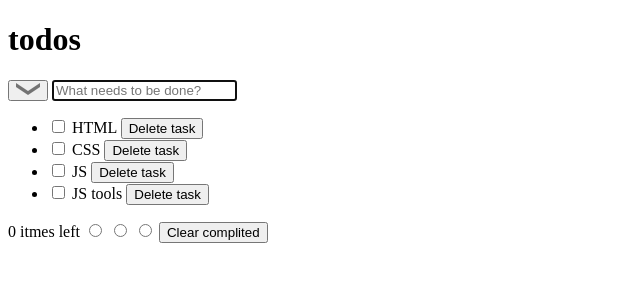
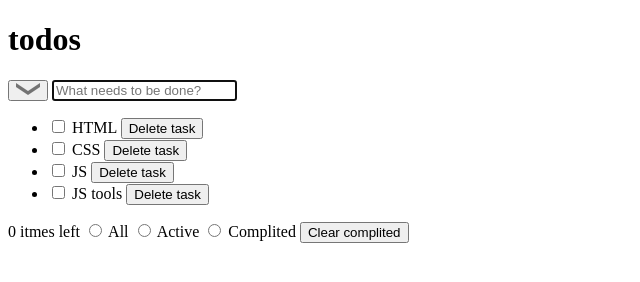
Before and after one commit to ok-technopolis-autumn-2019/Ilya_Gusarov, a plain HTML site: page index.html in a window 1280 px wide. Shown: the whole page, without its empty margins (0-640 px from the left). Drawn offline with Linux system fonts and the light colour scheme.

Commit message:
fixed todo-display-edit

```diff
--- a/index.html
+++ b/index.html
@@ -14,7 +14,7 @@
 
       <div class="upper-menu-bar" role="menubar">
         <button class="select-all" aria-label="open-list-of-tasks">
-          <img src="icons/select-all.png" role="img" />
+          <img src="icons/select-all.png" role="img" alt="picture of select-all button" />
         </button>
         <input
           type="text"
@@ -54,9 +54,18 @@
         <label class="items-left">
           0 itmes left
         </label>
-        <input type="radio" role="radio" value="All" />
-        <input type="radio" role="radio" value="Active" />
-        <input type="radio" role="radio" value="Complited" />
+        <label class="items-all" role="group">
+          <input type="radio" role="radio" value="All" aria-label="display-all"/>
+          <span class="items-all__text">All</span>
+        </label>
+        <label class="items-active">
+          <input type="radio" role="radio" value="Active" aria-label="display-active"/>
+          <span class="items-all__active">Active</span>
+        </label>
+        <label class="items-complited">
+          <input type="radio" role="radio" value="Complited" aria-label="display-complited"/>
+          <span class="items-complited__text">Complited</span>
+        </label>
         <button class="clear-complited-tasks" role="button">
           Clear complited
         </button>
```
Lines whose indentation alone changed are shown as unchanged.
